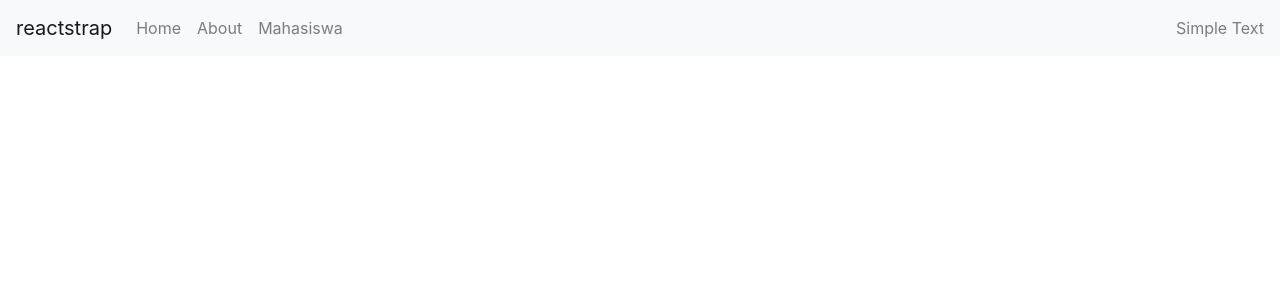
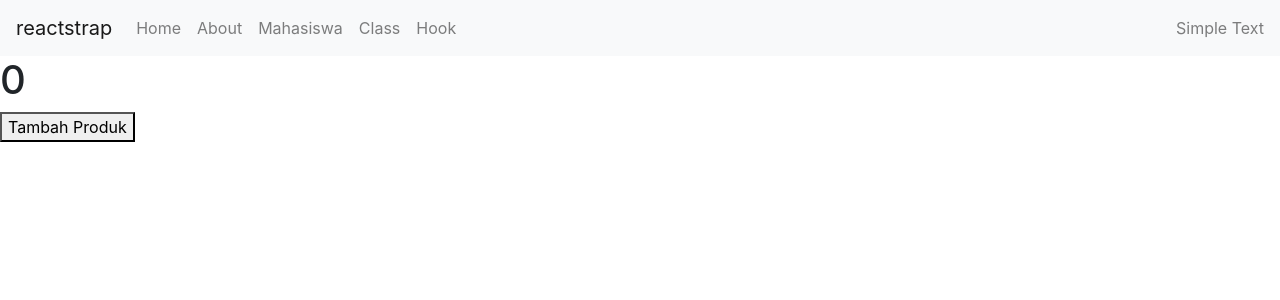
Before and after one commit to diasayusavitri/Praktikum-React.js, a React (Create React App) app: page /kelas in a window 1280 px wide. Shown: the top 300 px of the page. Built offline with nearby package versions, Linux system fonts and the light colour scheme.

Commit message:
Berhasil menambahkan KelasComp dan HooksComp

```diff
--- a/src/App.js
+++ b/src/App.js
@@ -9,6 +9,8 @@
 import ListComp from './Component/Class/ListComp';
 import TambahComp from './Component/Class/TambahComp';
 import EditComp from './Component/Class/EditComp';
+import KelasComp from './Component/Hooks/Class/KelasComp';
+import HooksComp from './Component/Hooks/Functional/HooksComp';
 
 //import logo from './logo.svg';
 //import Home from './Component/Fungsional/Home';
@@ -25,6 +27,8 @@
         <Route exact path="/mahasiswa" component={ListComp} />
         <Route exact path="/mahasiswa/tambah" component={TambahComp} />
         <Route exact path="/mahasiswa/edit" component={EditComp} />
+        <Route exact path="/kelas" component={KelasComp} />
+        <Route exact path="/hooks" component={HooksComp} />
 
        {/* {/<Route exact path="/detail/:id" component={DetailComp} />/} */}
       </switch>
--- a/src/Component/Fungsional/NavbarComp.jsx
+++ b/src/Component/Fungsional/NavbarComp.jsx
@@ -30,6 +30,12 @@
                         <NavItem>
                             <NavLink href="/mahasiswa">Mahasiswa</NavLink>
                         </NavItem>
+                        <NavItem>
+                            <NavLink href="/kelas">Class</NavLink>
+                        </NavItem>
+                        <NavItem>
+                            <NavLink href="/hooks">Hook</NavLink>
+                        </NavItem>
                     </Nav>
                     <NavbarText>Simple Text</NavbarText>
                 </Collapse>
--- /dev/null
+++ b/src/Component/Hooks/Class/KelasComp.jsx
@@ -0,0 +1,29 @@
+import React, { PureComponent } from 'react';
+
+class KelasComp extends PureComponent {
+    constructor(props) {
+        super(props)
+
+        this.state = {
+            jumlah: 0
+        }
+    }
+
+    tambahProduk = () => {
+        this.setState({
+            jumlah: this.state.jumlah + 1
+        })
+    }
+
+
+    render() {
+        return (
+            <div>
+                <h1>{this.state.jumlah}</h1>
+                <button onClick={this.tambahProduk}>Tambah Produk</button>
+            </div>
+        )
+    }
+}
+
+export default KelasComp;
--- /dev/null
+++ b/src/Component/Hooks/Functional/HooksComp.jsx
@@ -0,0 +1,14 @@
+import React, {useState} from 'react'
+
+const HooksComp = () => {
+const [jumlah, setJumlah] = useState(0)
+
+    return (
+        <div>
+            <h1>{jumlah}</h1>
+            <button onClick={()=>setJumlah(jumlah+1)}>Tambah</button>
+        </div>
+    )
+}
+
+export default HooksComp
```
